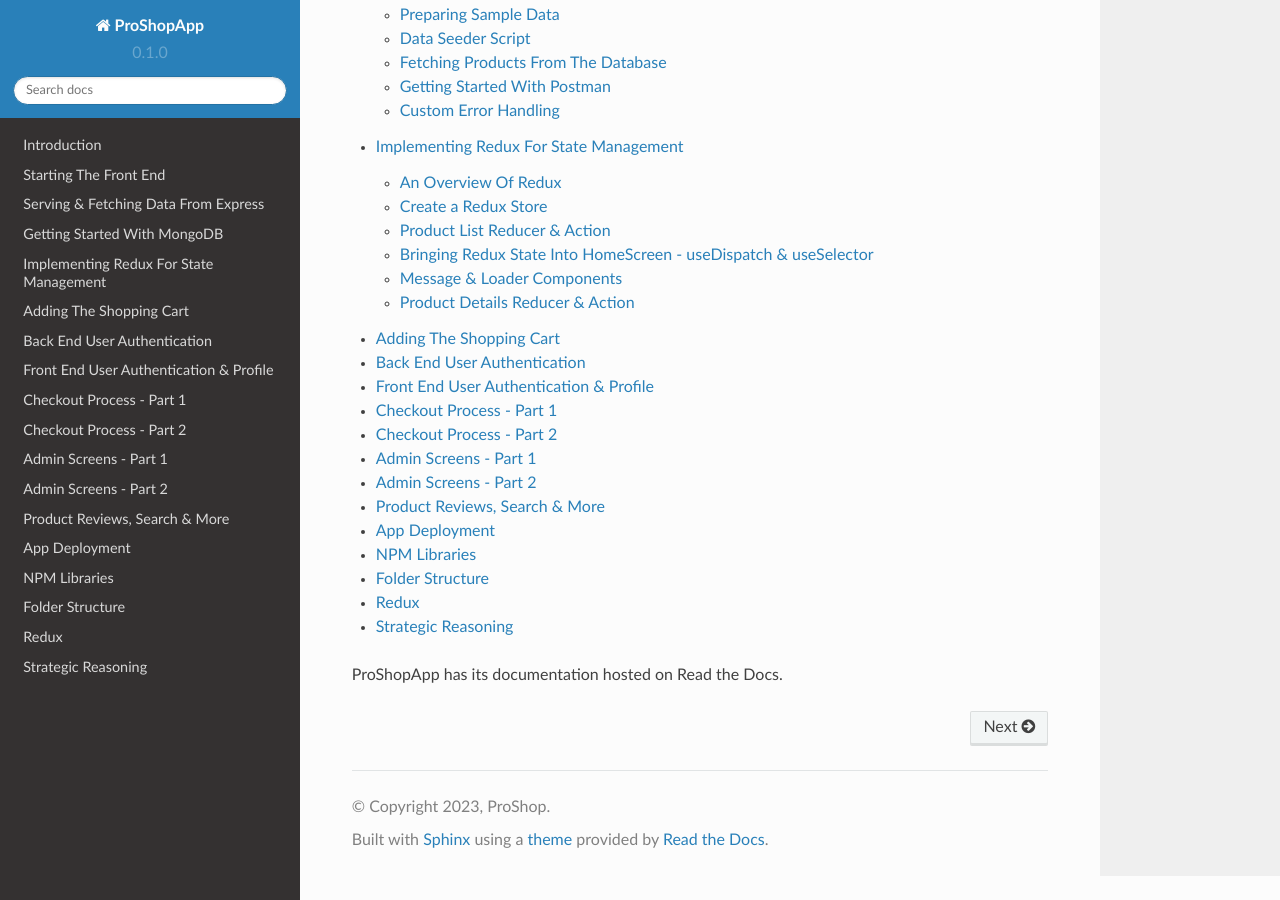
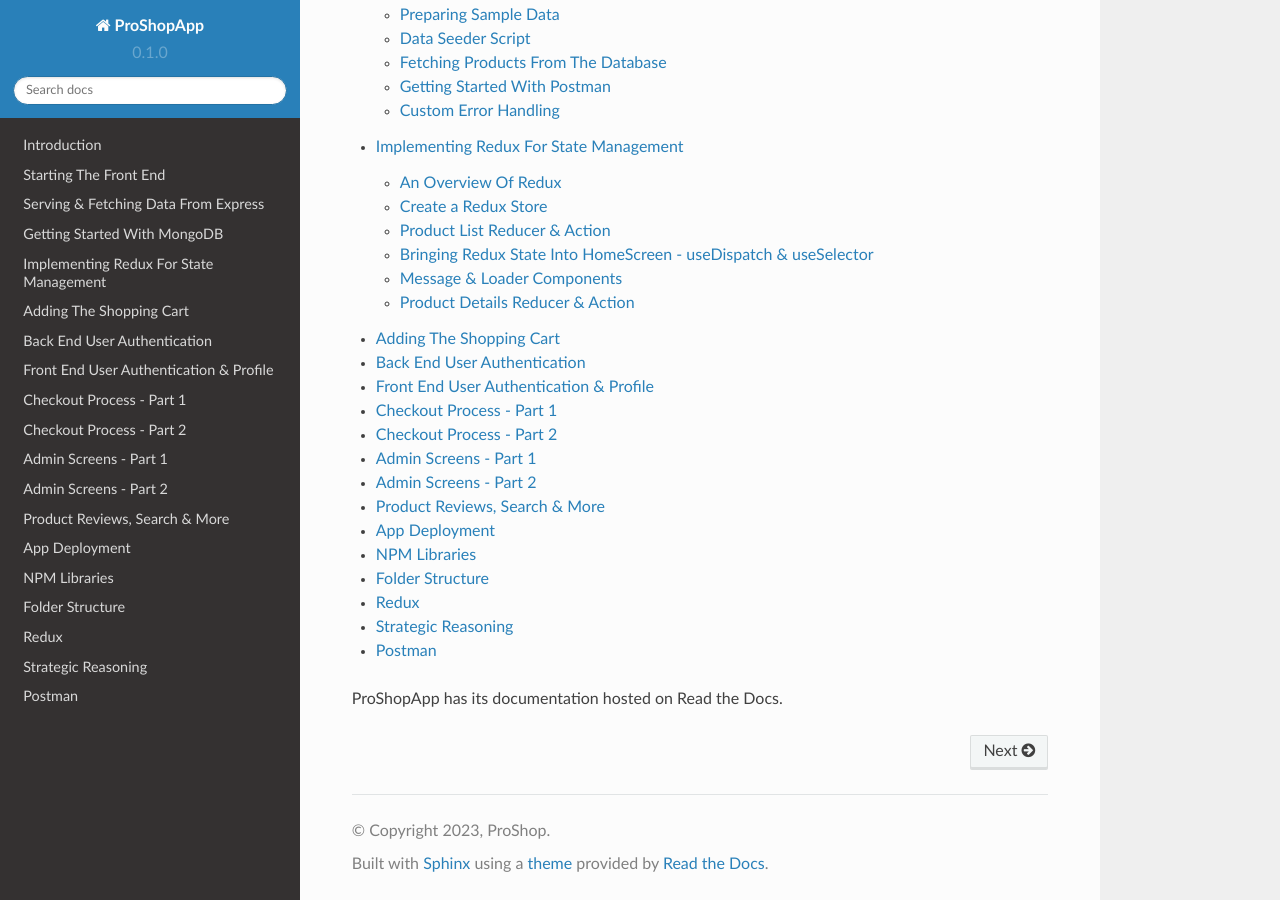
Before and after one commit to Pythonidaer/proshopapp, a Sphinx documentation site: the page built from docs/source/index.rst, in a window 1280 px wide and 900 px high, scrolled down 1118 px. Built offline with Sphinx 7.4.7 and the Read the Docs theme 2.0.0, drawn with Linux system fonts in a browser that asks for light colours.

Commit message:
adding a page template for Postman because I know it will also be documented.

```diff
--- a/docs/source/index.rst
+++ b/docs/source/index.rst
@@ -37,5 +37,6 @@
    folder-structure
    redux
    strategic-reasoning
+   postman
 
 ProShopApp has its documentation hosted on Read the Docs.
--- /dev/null
+++ b/docs/source/postman.rst
@@ -0,0 +1,4 @@
+Postman
+=====
+
+.. _postman:
```
